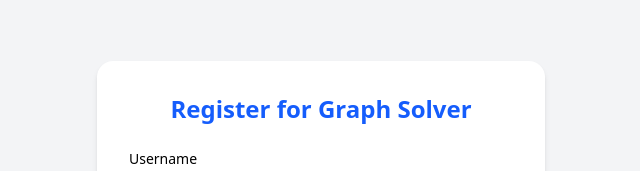
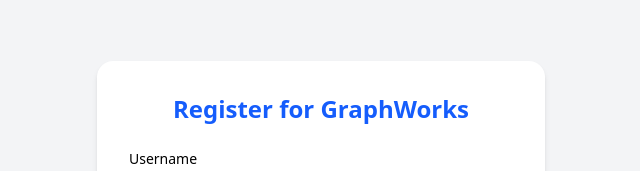
Before and after one commit to bmgb5h/graphworks, a React (Vite) app in the folder frontend/: page /register in a window 1280 px wide. Shown: the part 175-346 px from the top of the page, without its empty margins (319-959 px from the left). Built offline with nearby package versions, Linux system fonts and the light colour scheme.

Commit message:
Change app name in login and register pages

```diff
--- a/frontend/src/components/Login/index.jsx
+++ b/frontend/src/components/Login/index.jsx
@@ -35,7 +35,7 @@
   return (
     <div className="min-h-screen flex items-center justify-center bg-gray-100 px-4">
       <div className="bg-white p-8 rounded-2xl shadow-md w-full max-w-md">
-        <h2 className="text-2xl font-bold text-center mb-6 text-blue-600">Login to Graph Solver</h2>
+        <h2 className="text-2xl font-bold text-center mb-6 text-blue-600">Login to GraphWorks</h2>
 
         {successMessage && (
           <p className="text-green-600 text-sm mb-4 text-center bg-green-100 p-2 rounded">
--- a/frontend/src/components/Register/index.jsx
+++ b/frontend/src/components/Register/index.jsx
@@ -30,7 +30,7 @@
   return (
     <div className="min-h-screen flex items-center justify-center bg-gray-100 px-4">
       <div className="bg-white p-8 rounded-2xl shadow-md w-full max-w-md">
-        <h2 className="text-2xl font-bold text-center mb-6 text-blue-600">Register for Graph Solver</h2>
+        <h2 className="text-2xl font-bold text-center mb-6 text-blue-600">Register for GraphWorks</h2>
 
         {error && <p className="text-red-600 text-sm mb-4">{error}</p>}
 
```
